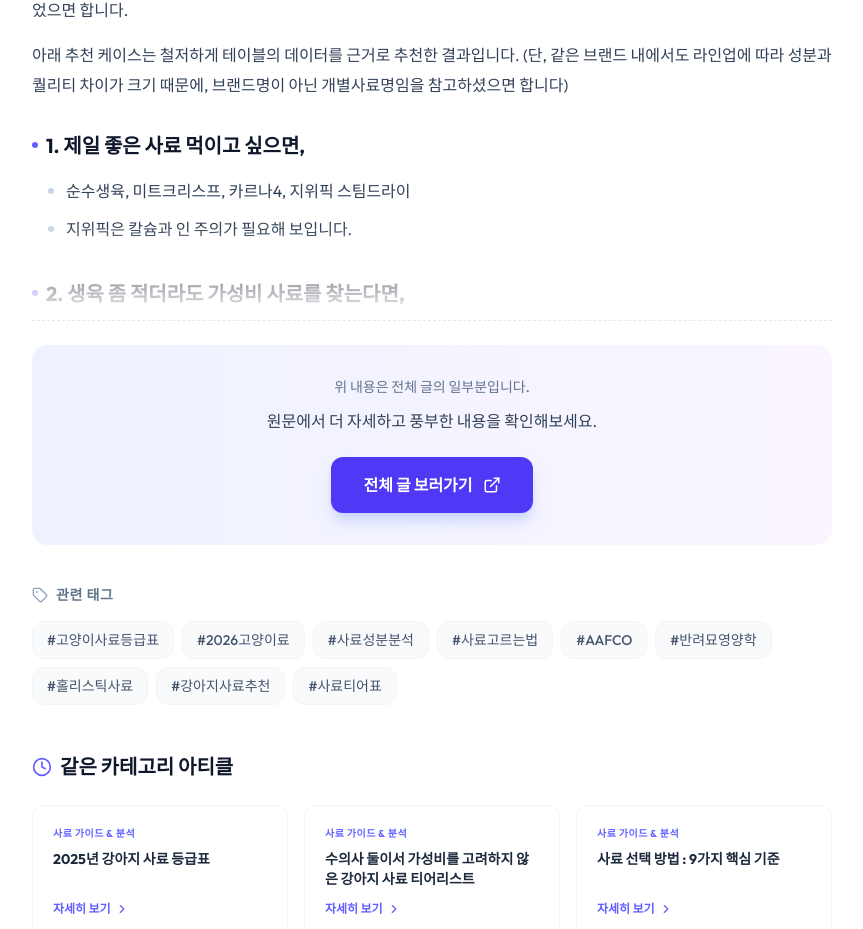
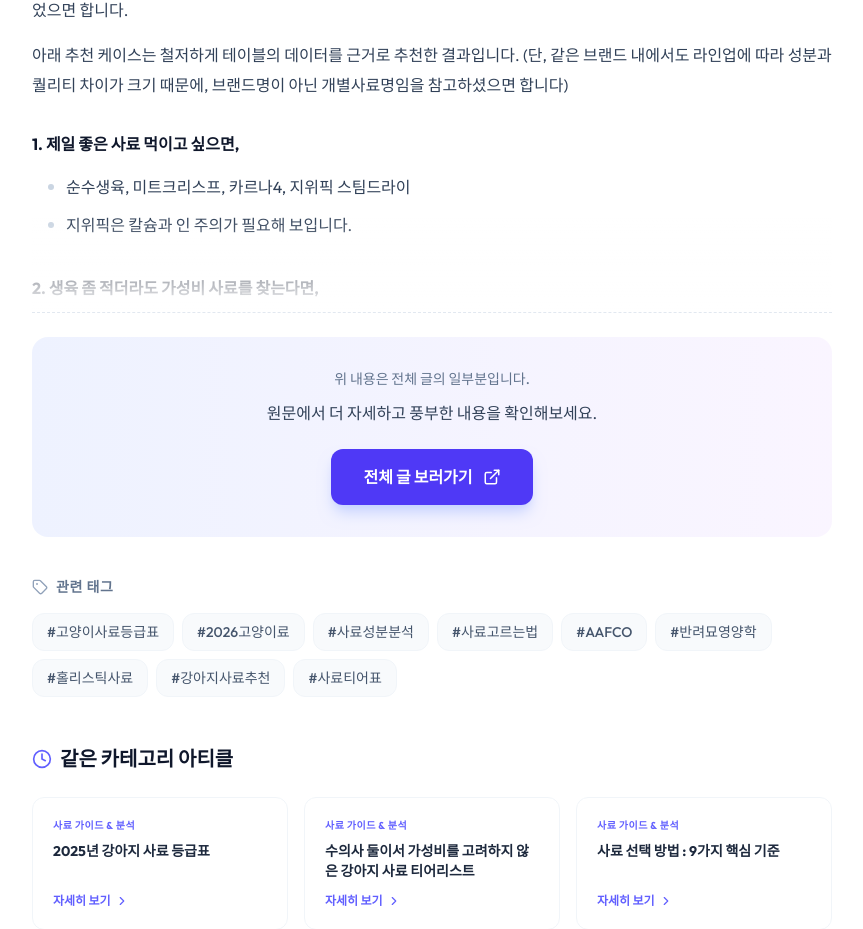
Before and after one commit to aiden-f/popular-article, a Next.js app: page /article/1 in a window 1280 px wide. Shown: the part 1154-2083 px from the top of the page, without its empty margins (388-1251 px from the left). Built offline with nearby package versions, Linux system fonts and the light colour scheme; no server answers; a web font is replaced by a local one.

Commit message:
페이지 아티클 포멧 변경

```diff
--- a/src/app/article/[id]/page.tsx
+++ b/src/app/article/[id]/page.tsx
@@ -209,14 +209,14 @@ export default async function ArticlePage({
                       /^\d+[\.\)]\s/.test(paragraph) ||
                       /^["""]/.test(paragraph);
                     const isListItem = /^[-*·•]\s/.test(paragraph);
-
+                    console.log(paragraph)
                     if (isSubHeading) {
                       return (
                         <h3
                           key={i}
-                          className="text-xl font-bold text-slate-900 mt-8 mb-3 flex items-start gap-2"
+                          className="text-md font-bold text-slate-900 mt-8 mb-3 flex items-start gap-2"
                         >
-                          <span className="inline-block w-1.5 h-1.5 rounded-full bg-indigo-500 mt-2.5 shrink-0" />
+                          {/* <span className="inline-block w-1.5 h-1.5 rounded-full bg-indigo-500 mt-2.5 shrink-0" /> */}
                           {renderTextWithLinks(paragraph)}
                         </h3>
                       );
```
